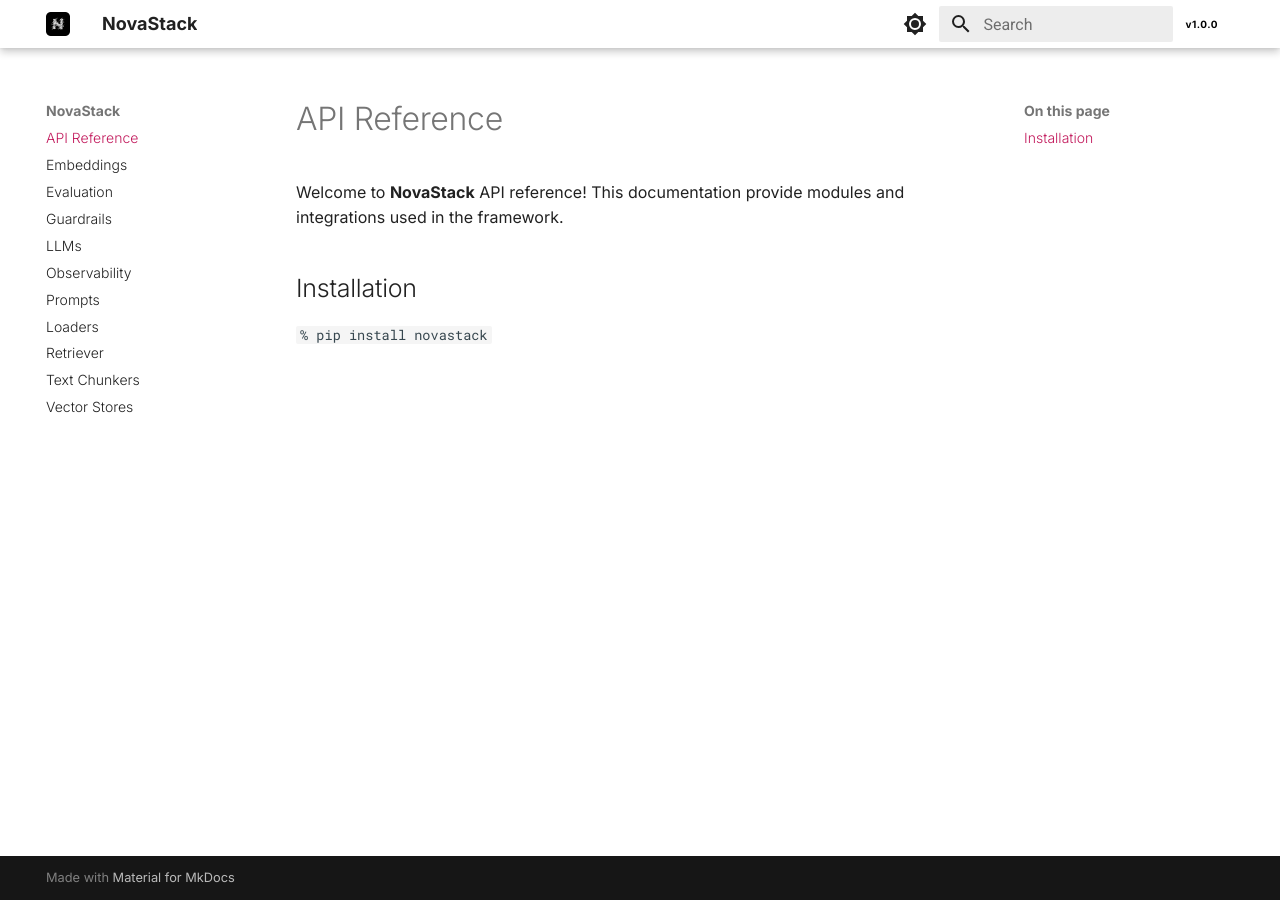
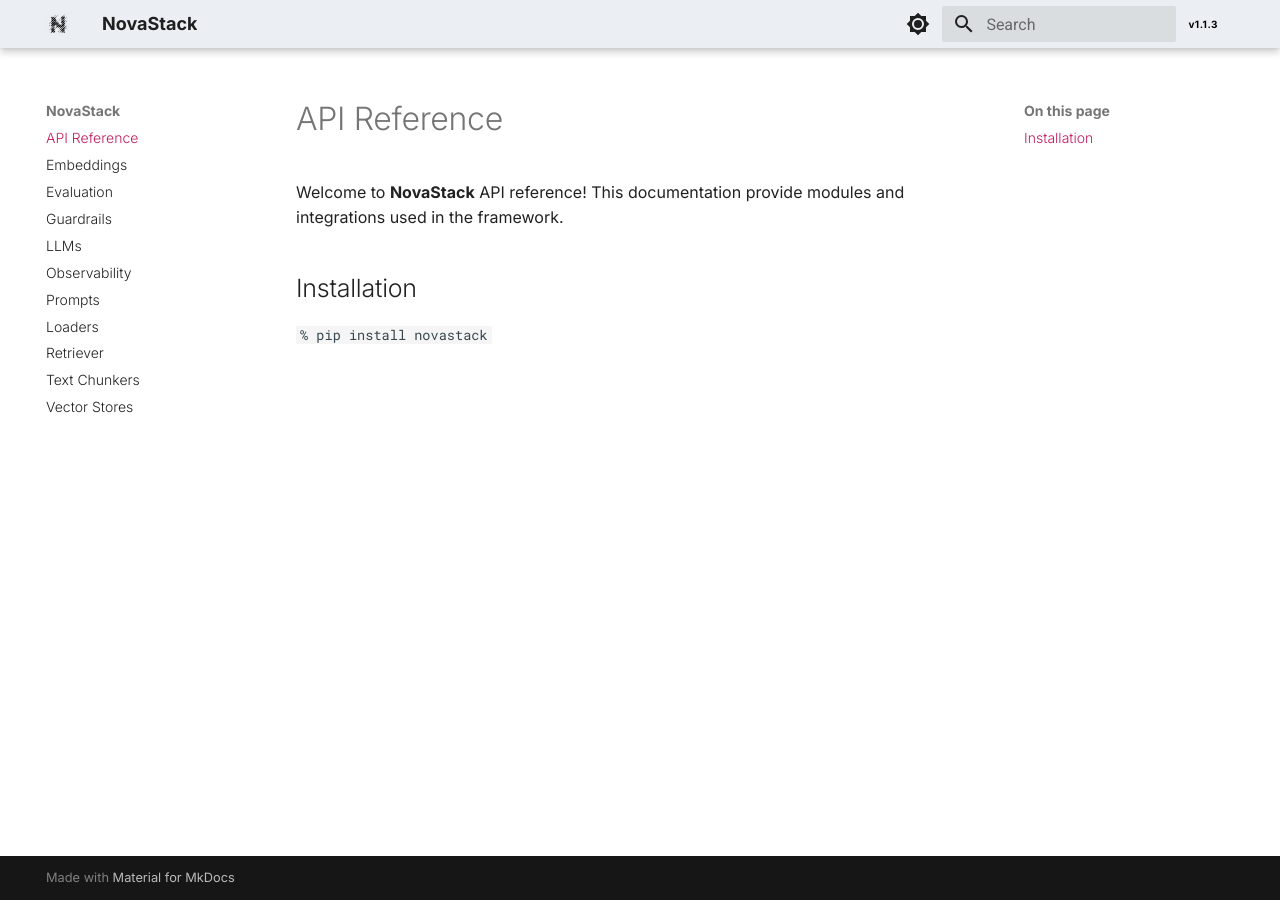
Before and after one commit to novastack-project/novastack, an MkDocs documentation site: the page built from docs/api_reference/api_reference/index.md, in a window 1280 px wide. Built offline with MkDocs 1.6.1 and Material for MkDocs 9.7.7, drawn with Linux system fonts in a browser that asks for light colours.

Commit message:
docs change header color and favicon

```diff
--- a/docs/api_reference/api_reference/_static/css/style.css
+++ b/docs/api_reference/api_reference/_static/css/style.css
@@ -33,6 +33,11 @@
     overflow: hidden;
 }
 
+/* Header */
+.md-header {
+    background-color: #ebeef2;
+}
+
 /* Left sidebar base styles */
 .md-nav__item .md-nav__link {
     font-size: 14px !important;
--- a/docs/api_reference/mkdocs.yml
+++ b/docs/api_reference/mkdocs.yml
@@ -13,7 +13,7 @@
   - md_in_html
 
 extra:
-  version: "1.0.0"
+  version: "1.1.3"
 extra_css:
   - _static/css/style.css
 
```
Also changed, not shown: docs/api_reference/api_reference/_static/assets/favicon.png.
